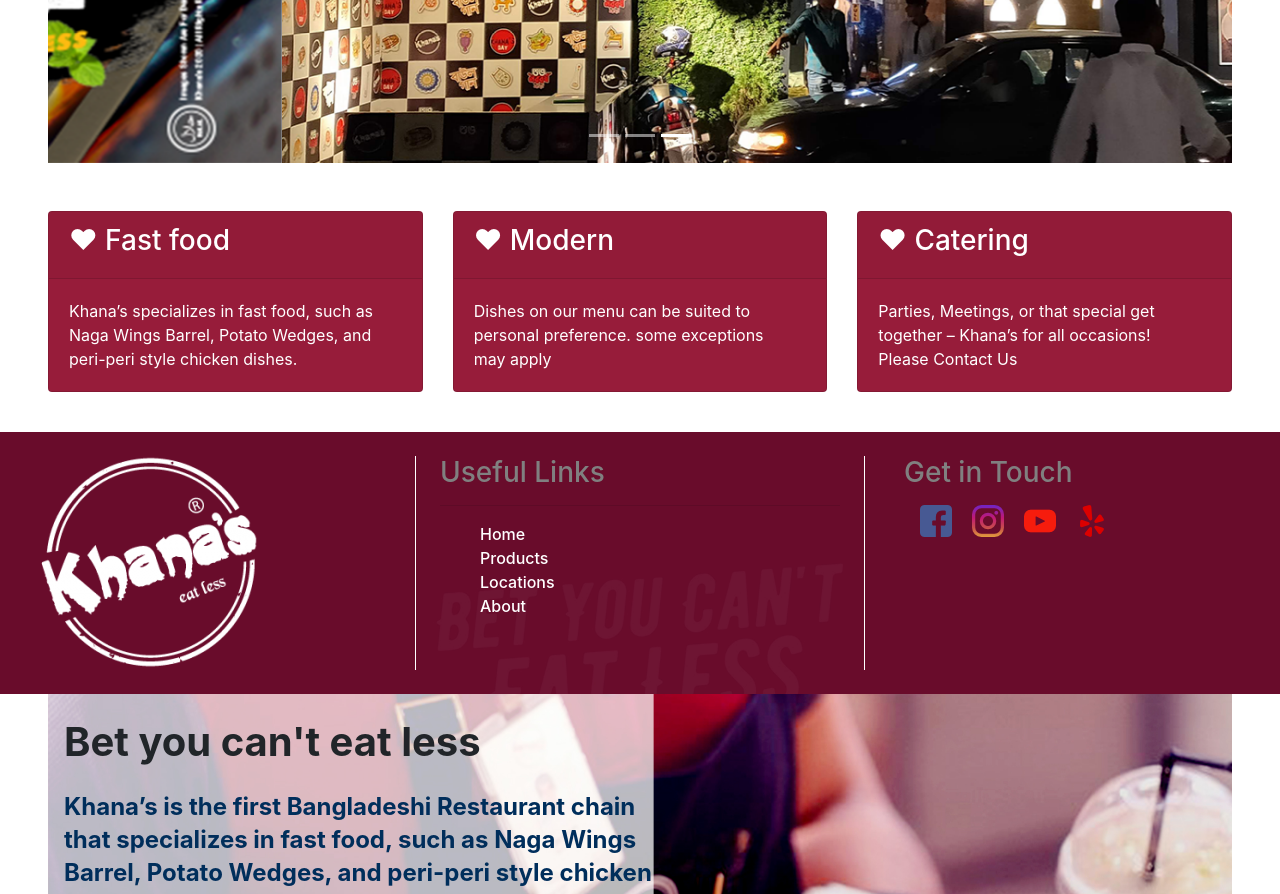
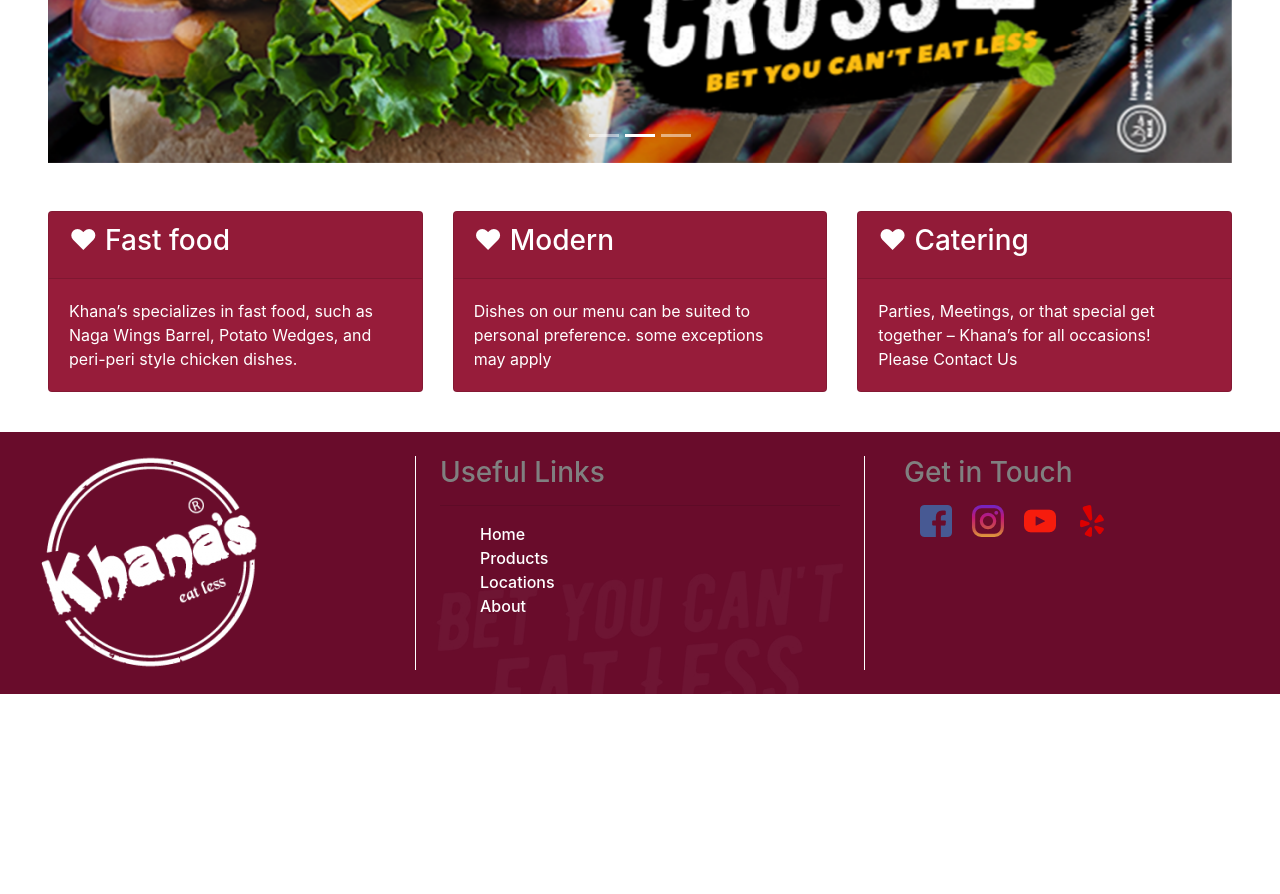
Before and after one commit to abijoy/khana-dana, a React (Create React App) app: page /home/ in a window 1280 px wide. Shown: the part 1120-2014 px from the top of the page. After the commit the page ends 1814 px from the top, so only its background shows below. Built offline with nearby package versions, Linux system fonts and the light colour scheme.

Commit message:
rendering home component double fixed

```diff
--- a/src/App.js
+++ b/src/App.js
@@ -48,11 +48,10 @@
           </ul>
             </div>
         </nav>
-        <Home />
       </div>
         <Switch>
-          <Redirect exact from={process.env.PUBLIC_URL + '/'} to={process.env.PUBLIC_URL + '/home/'}/>
-          <Route path={process.env.PUBLIC_URL + '/home/'}>
+          <Redirect exact from='/' to={process.env.PUBLIC_URL + '/home/'}/>
+          <Route path='/home/'>
             <Home />
           </Route>
 
```
